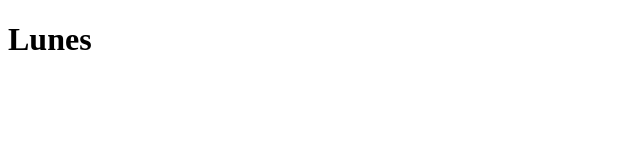
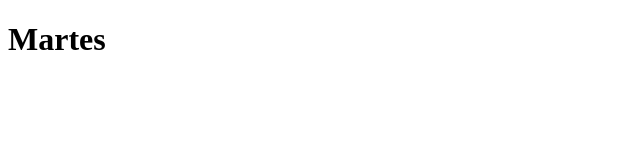
Before and after one commit to BrianHey/ejemplodegithub, a plain HTML site: page index.html in a window 1280 px wide. Shown: the full height of the page, 0-640 px from the left. Drawn offline with Linux system fonts and the light colour scheme.

Commit message:
Martes :|

```diff
--- a/index.html
+++ b/index.html
@@ -9,7 +9,7 @@
 </head>
 
 <body>
-    <h1> Lunes </h1>
+    <h1> Martes </h1>
 </body>
 
 </html>
```
